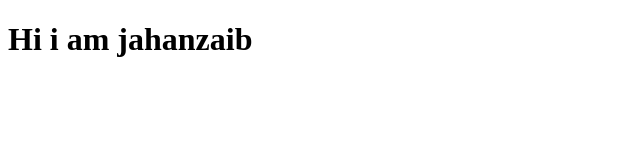
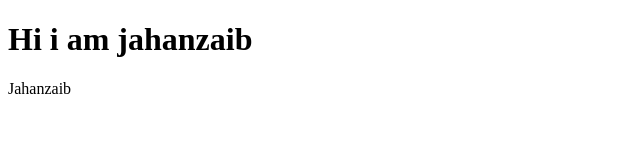
Before and after one commit to Jahanzaiib/jahanzaib123, a plain HTML site: page index.html in a window 1280 px wide. Shown: the full height of the page, 0-640 px from the left. Drawn offline with Linux system fonts and the light colour scheme.

Commit message:
New update is done

```diff
--- a/index.html
+++ b/index.html
@@ -6,5 +6,6 @@
 </head>
 <body>
     <h1>Hi i am jahanzaib</h1>
+    <p>Jahanzaib</p>
 </body>
 </html>
```
